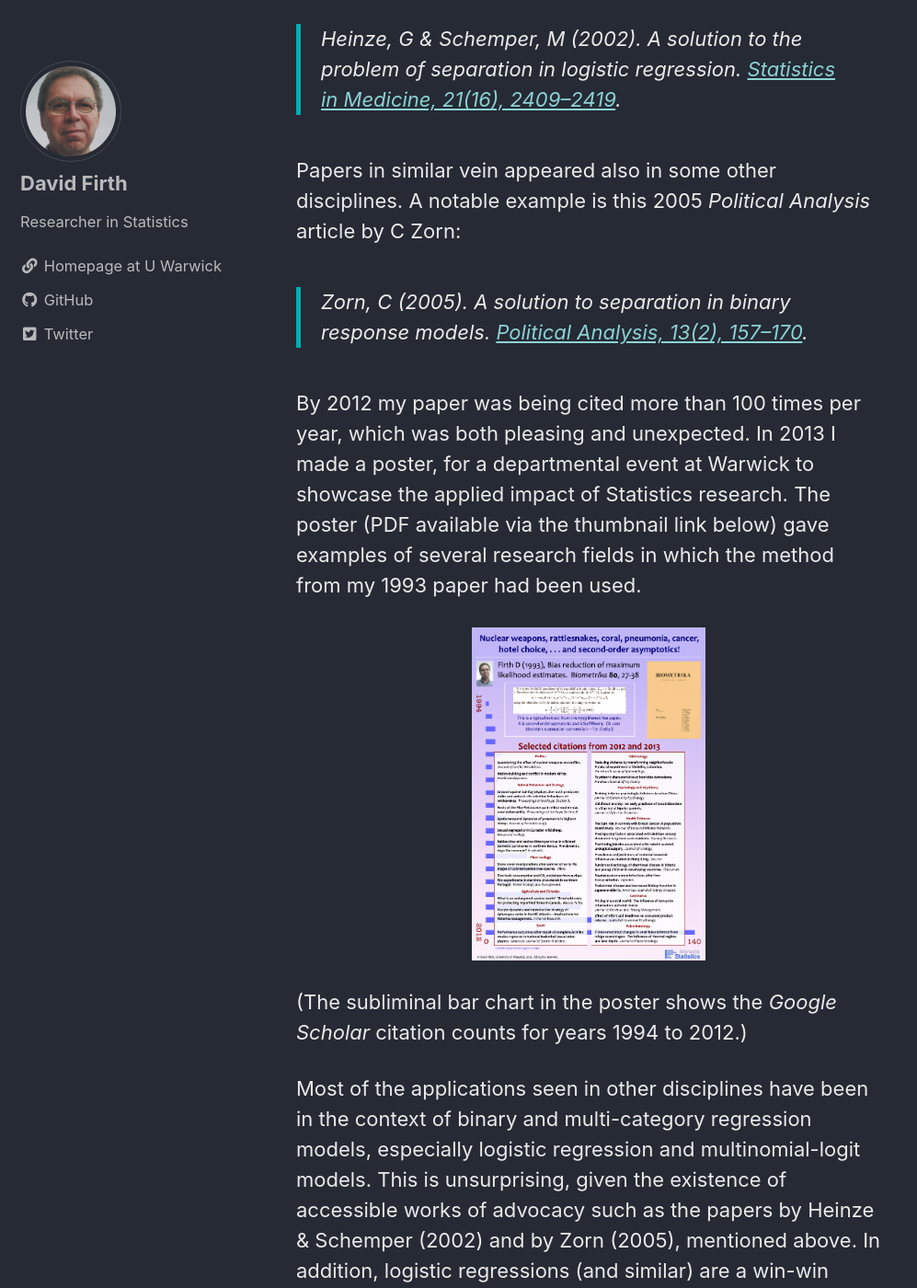
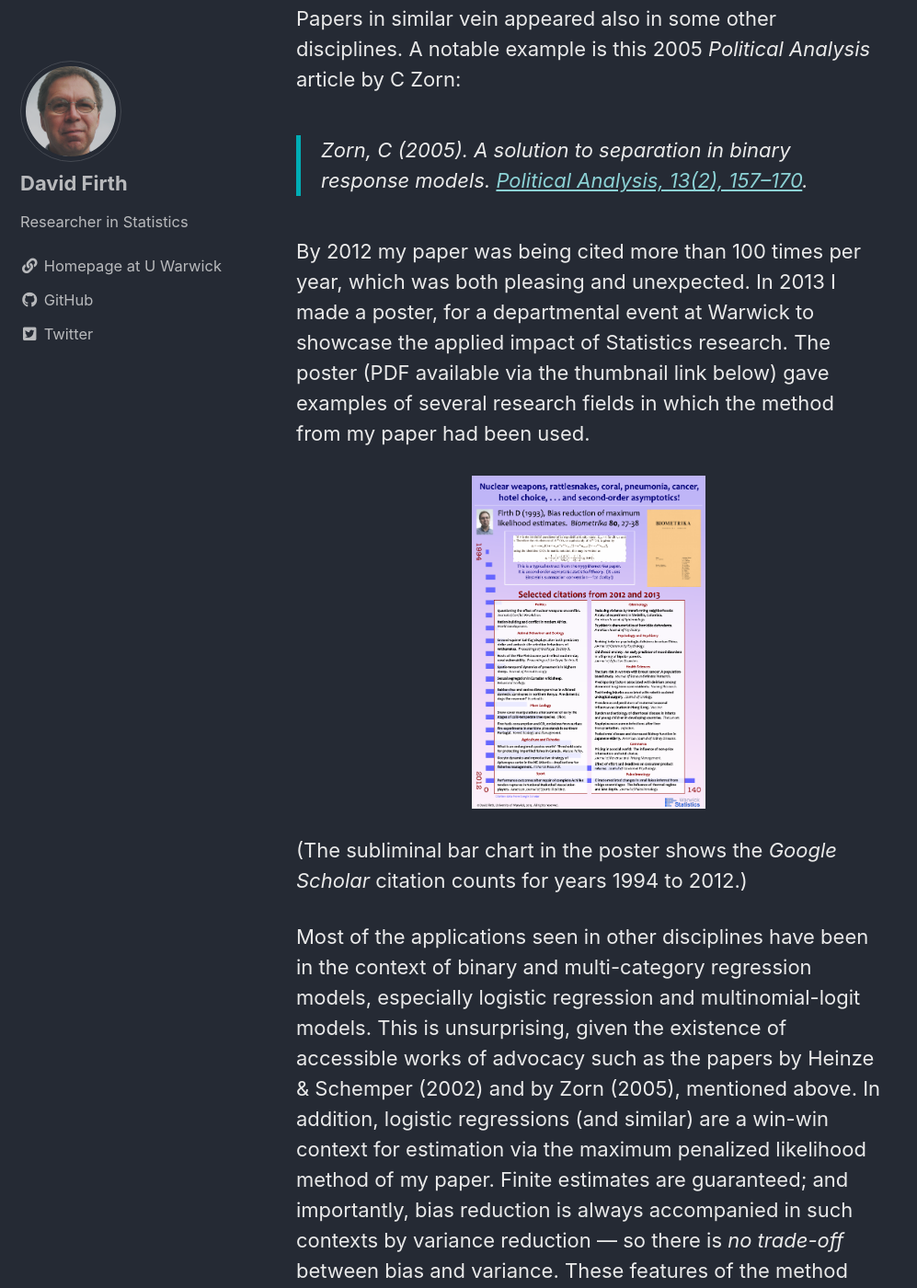
Before and after one commit to DavidFirth/blog, a Jekyll site: the page built from docs/_posts/2023-01-05-f93-citations-and-history.md, in a window 1280 px wide and 1400 px high, scrolled down 7526 px. Shown: the whole window at 92% size, without its empty margins (0-997 px from the left). Built offline with Jekyll 4.4.1, drawn with Linux system fonts in a browser that asks for light colours; cached includes are drawn as plain includes; some of the changed text lies outside the part shown.

Commit message:
Minor edits to the new blog post

```diff
--- a/docs/_posts/2023-01-05-f93-citations-and-history.md
+++ b/docs/_posts/2023-01-05-f93-citations-and-history.md
@@ -34,7 +34,7 @@
 
 ### Conclusion?
 
-It's a tiny amount of data that I have looked at here, but seemingly already enough to confirm what I had heard anecdotally at the recent conference: there appears to be plenty of published research that uses the method from my 1993 paper but without citing its source.  Indeed the evidence just presented, small as it is, suggests that non-citations possibly outnumber formal citations at present, among research papers that use the method developed in Firth (1993).
+It's a tiny amount of data that I have looked at here, but seemingly already enough to confirm what I had heard anecdotally at the recent conference: there appears to be plenty of published research that uses the method from my 1993 paper but without citing its source.  Indeed the evidence just presented, small as it is, suggests that non-citations possibly outnumber formal citations at present, among research papers that use the method.
 
 There could perhaps be an interesting project for a data-science student in all this? For example, to look at citations of the famous Cox 1972 paper and the extent to which formal citation gets _replaced_ by bare phrases such as "Cox proportional hazards model" or "Cox regression" or just "Cox model". Such a project would demand/develop substantial skill in text processing, I think, and it might present some difficulties in terms of automated access to published works.  But it could perhaps reveal some interesting patterns? (and similar patterns might even be found in other disciplines too?)
 
@@ -52,7 +52,7 @@
 
 ### Roots: potatoes!
 
-The idea for the "Bias reduction of maximum likelihood estimates" paper came out of a coffee-time question that I had been asked by Sue Lewis, who was my colleague at Southampton and an expert on design of experiments.  Sue was doing some consulting work with a company (Dalgety PLC), who had conducted a small experiment relating to the storage of potatoes. The problem was that their logistic regression analysis (performed in _GLIM_) had produced some enormous parameter estimates and standard errors, and their question to me was whether there was something wrong with the design of the experiment. I was interested, and found that the problem was not with the design but with the analysis: the well-known phenomenon of _separation_ was causing maximum likelihood estimates to be "at infinity".  This led me to think about penalizing the likelihood to avoid the "estimates at infinity" problem; and then I noticed that using the Jeffreys prior as penalty would not only make the estimates finite but it also had the surprising property that it eliminated the first-order term from the asymptotic bias in the canonical parameters.  And that then led to the more general method that was developed in the Firth 1993 paper.
+The idea for the paper came out of a coffee-time question that I had been asked by Sue Lewis, who was my colleague at Southampton and an expert on design of experiments.  Sue was doing some consulting work with a company (Dalgety PLC), who had conducted a small experiment relating to the storage of potatoes. The problem was that their logistic regression analysis (performed in _GLIM_) had produced some enormous parameter estimates and standard errors, and their question to me was whether there was something wrong with the design of the experiment. I was interested, and found that the problem was not with the design but with the analysis: the well-known phenomenon of _separation_ was causing maximum likelihood estimates to be "at infinity".  This led me to think about penalizing the likelihood to avoid the "estimates at infinity" problem; and then I made a connection with bias reduction, which led to the more general method that was developed in the paper.
 
 I never actually wrote anything about the potato experiment, unfortunately.  Several years later, though, the same dataset --- with analysis by my method --- appeared in a nice paper that Sue Lewis published with other members of her experimental-design group.  It's the "potato packing example" in their 2006 paper:
 > Woods, DC, Lewis SM, Eccleston, JA & Russell, KG (2006). Designs for generalized linear models with several variables and model uncertainty. [Technometrics, 48(2), 284--292](https://doi.org/10.1198/004017005000000571).
@@ -68,13 +68,13 @@
 Papers in similar vein appeared also in some other disciplines. A notable example is this 2005 _Political Analysis_ article by C Zorn:
 > Zorn, C (2005). A solution to separation in binary response models. [Political Analysis, 13(2), 157--170](https://doi.org/10.1093/pan/mpi009).
 
-By 2012 my paper was being cited more than 100 times per year, which was both pleasing and unexpected.  In 2013 I made a poster, for a departmental event at Warwick to showcase the applied impact of Statistics research.  The poster (PDF available via the thumbnail link below) gave examples of several research fields in which the method from my 1993 paper had been used.
+By 2012 my paper was being cited more than 100 times per year, which was both pleasing and unexpected.  In 2013 I made a poster, for a departmental event at Warwick to showcase the applied impact of Statistics research.  The poster (PDF available via the thumbnail link below) gave examples of several research fields in which the method from my paper had been used.
 
 [<center><img src="/blog/assets/media/2023/01/poster-for-web.png" width="40%" title="Open the PDF file for this poster" alt="thumbnail link to PDF poster"></center>](/blog/assets/media/2023/01/Firth1993-citations-poster-2013.pdf)
 
 (The subliminal bar chart in the poster shows the _Google Scholar_ citation counts for years 1994 to 2012.)
 
-Most of the applications seen in other disciplines have been in the context of binary and multi-category regression models, especially logistic regression and multinomial-logit models.  This is unsurprising, given the existence of accessible works of advocacy such as the papers by Heinze & Schemper (2002) and by Zorn (2005), mentioned above.  In addition, logistic regressions (and similar) are a win-win context for estimation via the maximum penalized likelihood method of my 1993 paper.  Finite estimates are guaranteed; and importantly, bias reduction is always accompanied in such contexts by variance reduction --- so there is _no trade-off_ between bias and variance.  These features of the method had been known about for several years through empirical studies and informal arguments, and they are established more systematically in a relatively recent paper written jointly with Ioannis Kosmidis.
+Most of the applications seen in other disciplines have been in the context of binary and multi-category regression models, especially logistic regression and multinomial-logit models.  This is unsurprising, given the existence of accessible works of advocacy such as the papers by Heinze & Schemper (2002) and by Zorn (2005), mentioned above.  In addition, logistic regressions (and similar) are a win-win context for estimation via the maximum penalized likelihood method of my paper.  Finite estimates are guaranteed; and importantly, bias reduction is always accompanied in such contexts by variance reduction --- so there is _no trade-off_ between bias and variance.  These features of the method had been known about for several years through empirical studies and informal arguments, and they are established more systematically in a relatively recent paper written jointly with Ioannis Kosmidis.
 
 > Kosmidis, I & Firth, D (2021). Jeffreys-prior penalty, finiteness and shrinkage in binomial-response generalized linear models. [Biometrika, 108(1), 71--82](https://doi.org/10.1093/biomet/asaa052).
 
```
